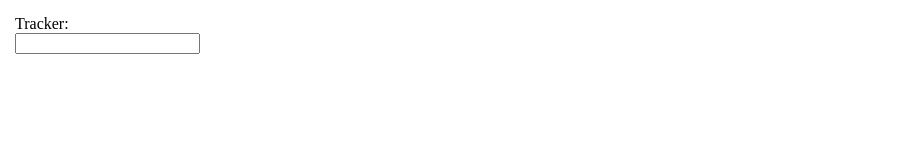
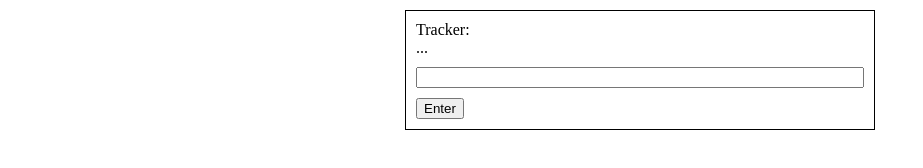
Before and after one commit to leoluizchavez/adder-tracker, a plain HTML site: page index.html in a window 1280 px wide. Shown: the whole page, without its empty margins (0-923 px from the left). Drawn offline with Linux system fonts and the light colour scheme.

Commit message:
Completed first structure

```diff
--- a/index.html
+++ b/index.html
@@ -8,9 +8,10 @@
 </head>
 <body>
 
-    <div class="box">
-        <div class="tracker"> Tracker: </div>
-        <input type="text">
+    <div class="box" id="box">
+        <div class="tracker" id="tracker-el"> Tracker: <br/> ... </div>
+        <input type="text" id="input-el">
+        <button id="enter-btn"> Enter </button>
     </div>
 
     <script src="index.js"></script>
--- a/index.js
+++ b/index.js
@@ -0,0 +1,18 @@
+const inputEl = document.getElementById("input-el")
+const trackerEl = document.getElementById("tracker-el")
+const enterBtn = document.getElementById("enter-btn")
+
+let adder = 0
+
+enterBtn.addEventListener("click", function(){
+
+    const input = parseFloat(inputEl.value)
+    if(!isNaN(input)){
+        adder += input
+        inputEl.value = ""
+        trackerEl.innerHTML = `Tracker: <br/> ${adder} `
+    } else {
+        inputEl.value = ""
+    }
+
+})
--- a/style.css
+++ b/style.css
@@ -4,6 +4,18 @@ body {
     box-sizing: border-box;
 }
 
-.box {
-    margin: 15px;
+.box{
+    display: block;
+    width: 35%;
+    height: auto;
+    border: 1px solid black;
+    margin: 10px auto;
+    padding: 10px;
+
 }
+
+#input-el{
+    width: 100%;
+    box-sizing: border-box;
+    margin: 10px 0;
+}
```
